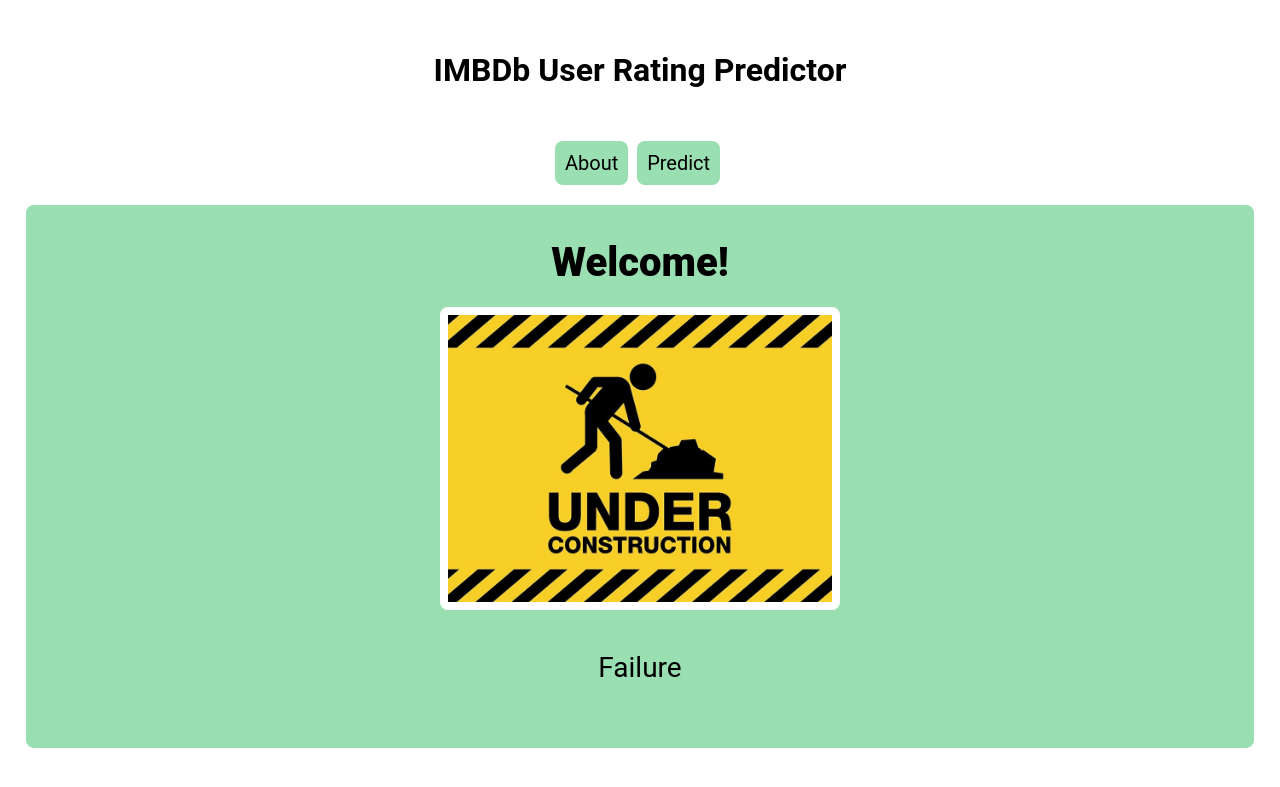
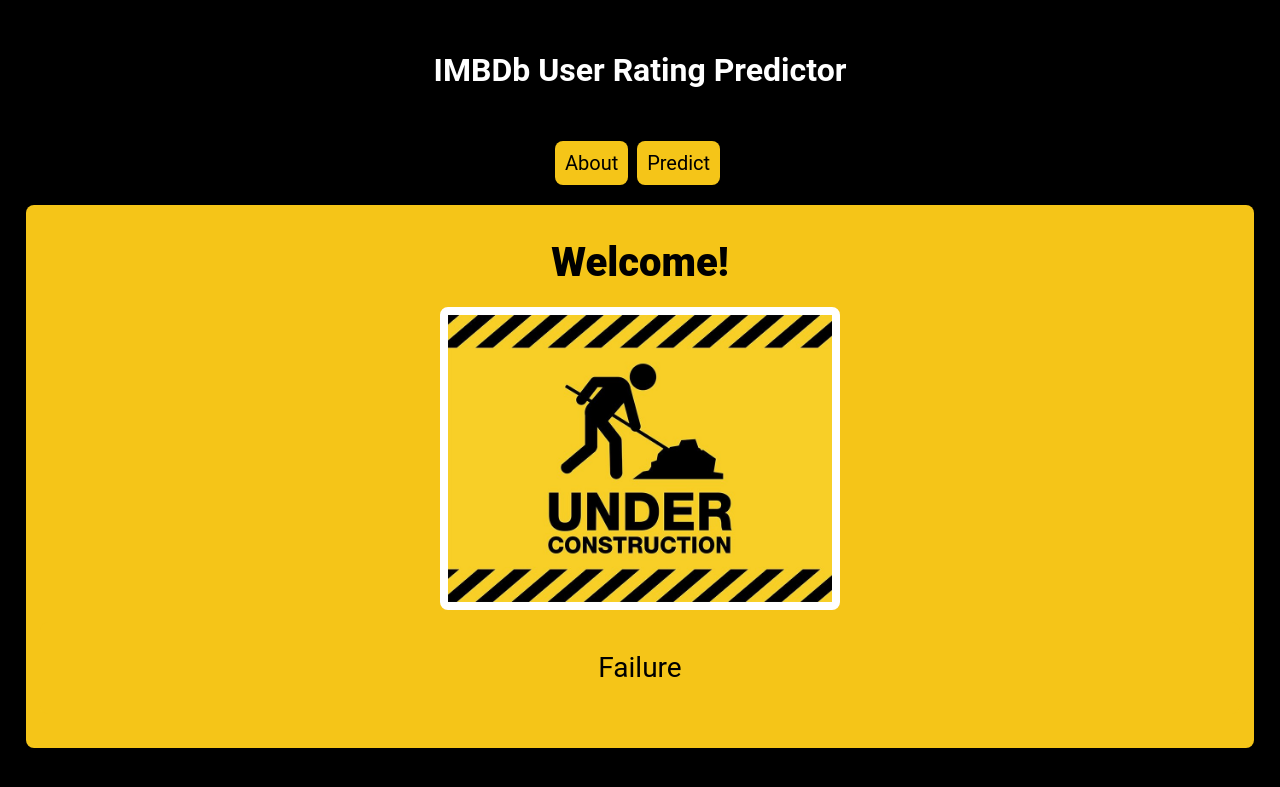
Before and after one commit to mrhatman26/ai-assignment, a Flask app: page / in a window 1280 px wide. Shown: the top 787 px of the page. Run offline with Flask 3, Linux system fonts and the light colour scheme; parts of the project's set-up code (start-up, migrations or seed data) failed here and were passed over.

Commit message:
Modified style.css

```diff
--- a/static/style.css
+++ b/static/style.css
@@ -1,6 +1,6 @@
 body{
     font-family: Roboto, Helvetica, Arial;
-    background-color: white;
+    background-color: black;
 }
 a.nav_link{
     text-decoration: none;
@@ -36,7 +36,7 @@
     display: inline;
 }
 li{
-    background-color: #99DFB2;
+    background-color: #f5c518;
     padding: 10px;
     display: inline-block;
     border-radius: 8px;
@@ -51,7 +51,7 @@
     margin: auto;
     margin-top: 20px;
     border-radius: 8px;
-    color: black;
+    color: white;
 }
 #page_header{
     text-align: center;
@@ -68,7 +68,7 @@
     text-align: center;
     line-height: 100%;
     font-size: 1vmin;
-    background-color: #99DFB2;
+    background-color: #f5c518;
     border: 14px solid rgba(0, 0, 0, 0);
     border-radius: 8px;
     margin: auto;
@@ -80,7 +80,7 @@
     text-align: center;
     line-height: 100%;
     font-size: 28px;
-    background-color: #99DFB2;
+    background-color: #f5c518;
     border: 4px solid rgba(0, 0, 0, 0);
     border-radius: 8px;
     margin: auto;
```
